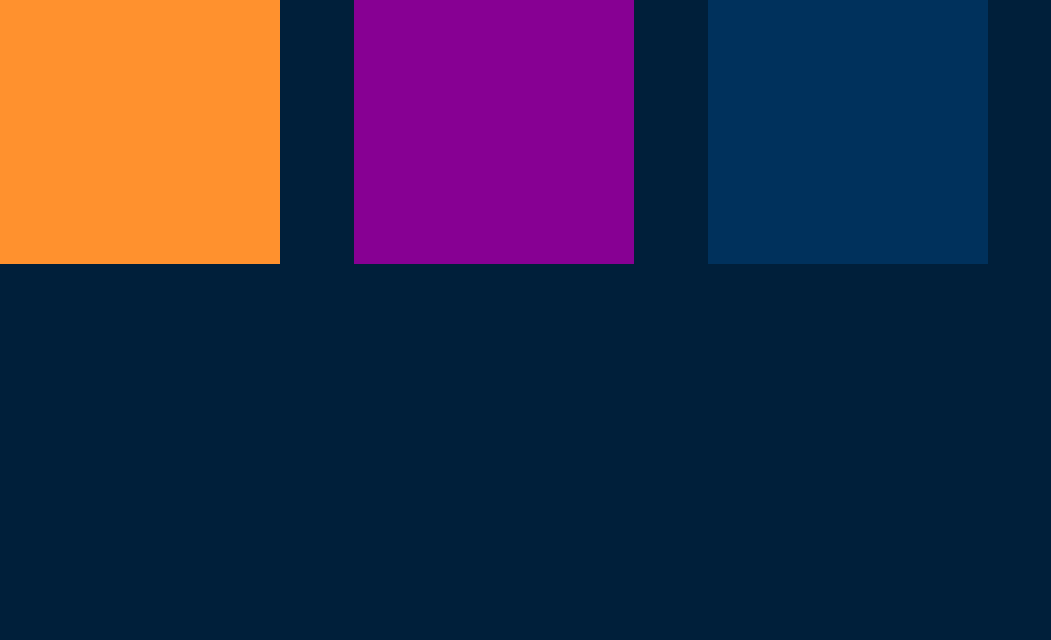
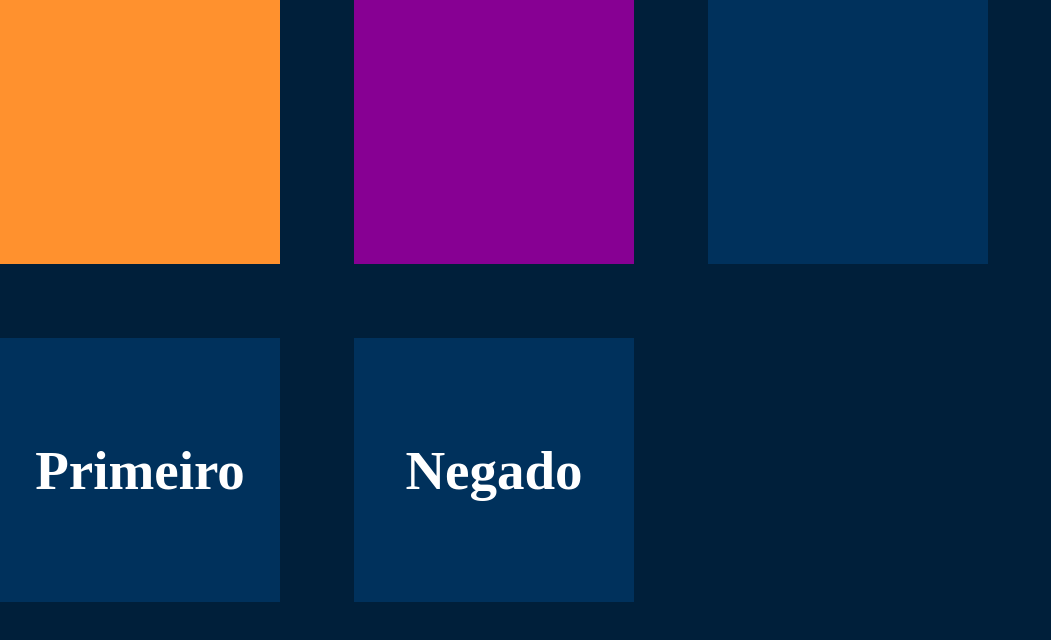
Before and after one commit to mbackes11/TT-CSS-JS-PRO, a plain HTML site: page desafio-1/index.html in a window 1280 px wide. Shown: the whole page, without its empty margins (0-1051 px from the left). Drawn offline with Linux system fonts and the light colour scheme.

Commit message:
Criação das divs inferiores

```diff
--- a/desafio-1/css/index.css
+++ b/desafio-1/css/index.css
@@ -34,3 +34,17 @@ body, html{
 #div2{
     background-color:var(--fundoDiv-color3);
 }
+
+.divInferior,
+.divInferior2{
+    width: var(--width);
+    height: var(--height);
+    background-color:var(--fundoDiv-color);
+    margin: 70px 70px auto auto;
+    font-size: 55px;
+    color:#FFFFFF;
+    font-weight: 600;
+    display: inline-flex;
+    justify-content: center;
+    align-items: center;
+}
--- a/desafio-1/index.html
+++ b/desafio-1/index.html
@@ -12,8 +12,15 @@
     <div class="divSuperior" id="div1"></div>
     <div class="divSuperior" id="div2"></div>
     <div class="divSuperior"></div>
-    <div></div>
-    <div></div>
+    <p></p>
+
+    <div class="divInferior">
+        <p>Primeiro</p>
+    </div>
+
+    <div class="divInferior2">
+        <p>Negado</p>
+    </div>
 
 </body>
 </html>
```
